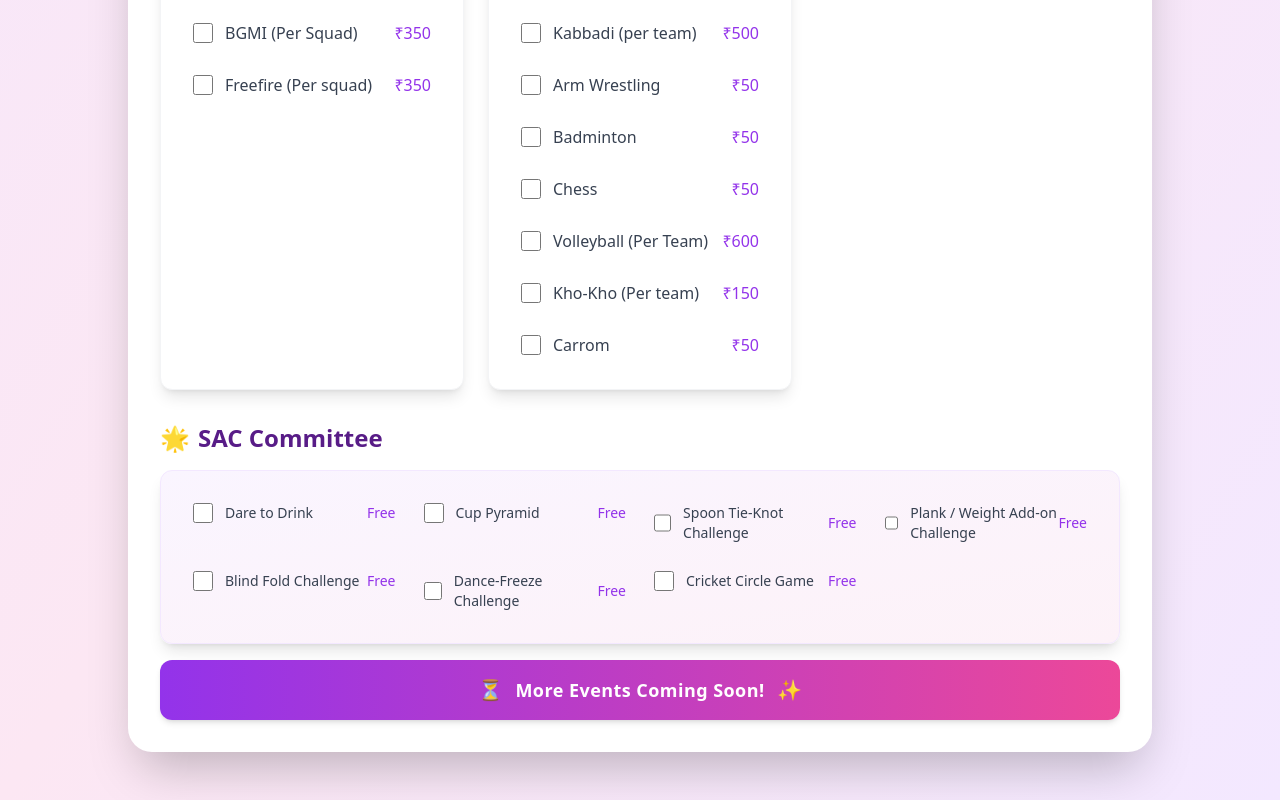
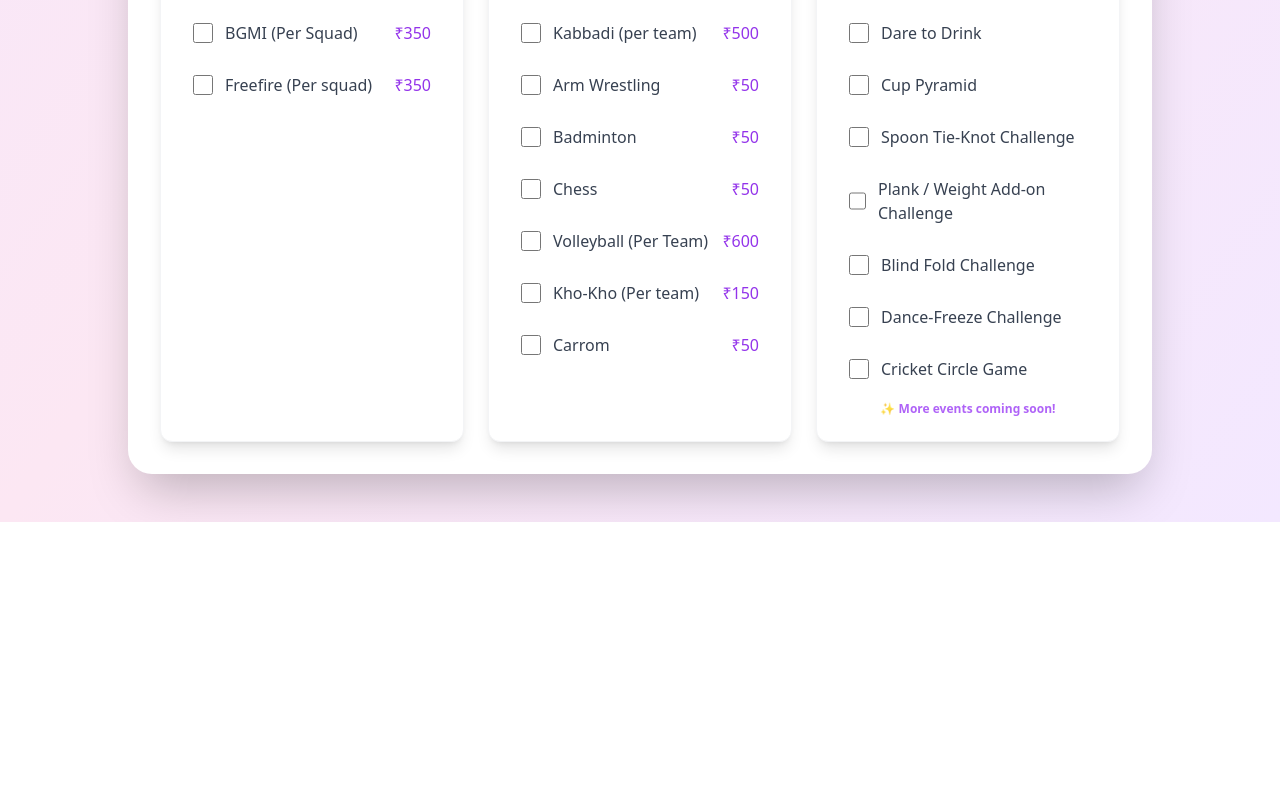
Before and after one commit to Jaishankar7655/TYF2K25, a React (Vite) app: page /register in a window 1280 px wide. Shown: the part 1198-1998 px from the top of the page. After the commit the page ends 1720 px from the top, so only its background shows below. Built offline with nearby package versions, Linux system fonts and the light colour scheme.

Commit message:
changes in the events

```diff
--- a/src/Components/RegistrationForm.jsx
+++ b/src/Components/RegistrationForm.jsx
@@ -390,7 +390,7 @@ const RegistrationForm = () => {
               </div>
 
               <div className="grid grid-cols-1 md:grid-cols-2 lg:grid-cols-3 gap-6">
-                {categories.filter(c => c.title !== "SAC Committee").map((category) => (
+                {categories.map((category) => (
                   <div
                     key={category.title}
                     className="bg-white rounded-xl p-6 shadow-lg border border-gray-100"
@@ -421,7 +421,7 @@ const RegistrationForm = () => {
                               <span className="font-medium text-purple-600">
                                 {event.hasOptions
                                   ? "Price varies"
-                                  : `₹${event.price}`}
+                                  : event.price !== null ? `₹${event.price}` : ""}
                               </span>
                             </div>
 
@@ -463,50 +463,16 @@ const RegistrationForm = () => {
                         </div>
                       ))}
                     </div>
+                    {category.title === "SAC Committee" && (
+                      <p className="mt-3 text-xs text-purple-500 font-semibold text-center animate-pulse">
+                        ✨ More events coming soon!
+                      </p>
+                    )}
                   </div>
                 ))}
               </div>
             </div>
 
-            {/* SAC Committee Section */}
-            <div className="space-y-4">
-              <div className="flex items-center space-x-2">
-                <span className="text-2xl">🌟</span>
-                <h3 className="text-2xl font-bold text-purple-900">SAC Committee</h3>
-              </div>
-              <div className="bg-gradient-to-br from-purple-50 to-pink-50 rounded-xl p-6 shadow-lg border border-purple-100">
-                <div className="grid grid-cols-1 sm:grid-cols-2 md:grid-cols-3 lg:grid-cols-4 gap-3">
-                  {categories.find(c => c.title === "SAC Committee").events.map((event) => (
-                    <div key={event.name} className="space-y-2">
-                      <div
-                        className="flex items-center justify-between p-2 rounded-lg hover:bg-white cursor-pointer transition-colors duration-200"
-                        onClick={() => handleEventSelection(event, !selectedEvents.includes(event.name))}
-                      >
-                        <div className="flex items-center space-x-3">
-                          <input
-                            type="checkbox"
-                            checked={selectedEvents.includes(event.name)}
-                            onChange={() => {}}
-                            className="w-5 h-5 rounded border-gray-300 text-purple-600 focus:ring-purple-500"
-                          />
-                          <span className="text-gray-700 text-sm font-medium">{event.name}</span>
-                        </div>
-                        <span className="font-medium text-purple-600 text-sm">
-                                {event.price !== null ? `₹${event.price}` : "Free"}
-                              </span>
-                      </div>
-                    </div>
-                  ))}
-                </div>
-              </div>
-
-              {/* More Events Coming Soon Banner */}
-              <div className="flex items-center justify-center gap-3 bg-gradient-to-r from-purple-600 to-pink-500 text-white rounded-xl p-4 shadow-md">
-                <span className="text-xl">⏳</span>
-                <p className="font-bold text-lg tracking-wide">More Events Coming Soon!</p>
-                <span className="text-xl">✨</span>
-              </div>
-            </div>
 
             {/* Total Amount and Submit Button */}
             <div className="fixed bottom-0 left-0 right-0 bg-white/95 backdrop-blur-md shadow-lg p-4 border-t border-gray-200">
```
